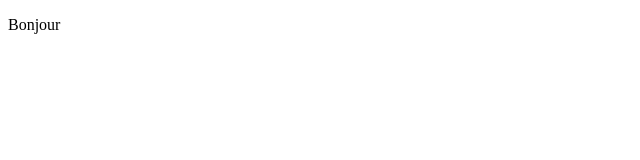
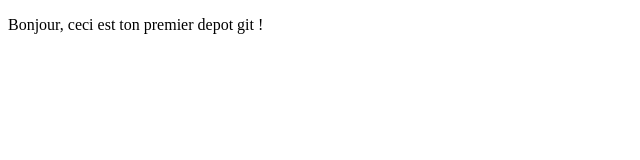
Before and after one commit to nodichao/OpenClassrooms, a plain HTML site: page index.html in a window 1280 px wide. Shown: the whole page, without its empty margins (0-640 px from the left). Drawn offline with Linux system fonts and the light colour scheme.

Commit message:
Premiere modification du texte

```diff
--- a/index.html
+++ b/index.html
@@ -7,6 +7,6 @@
     <title>Document</title>
 </head>
 <body>
-    <p>Bonjour</p>
+    <p>Bonjour, ceci est ton premier depot git !</p>
 </body>
 </html>
```
